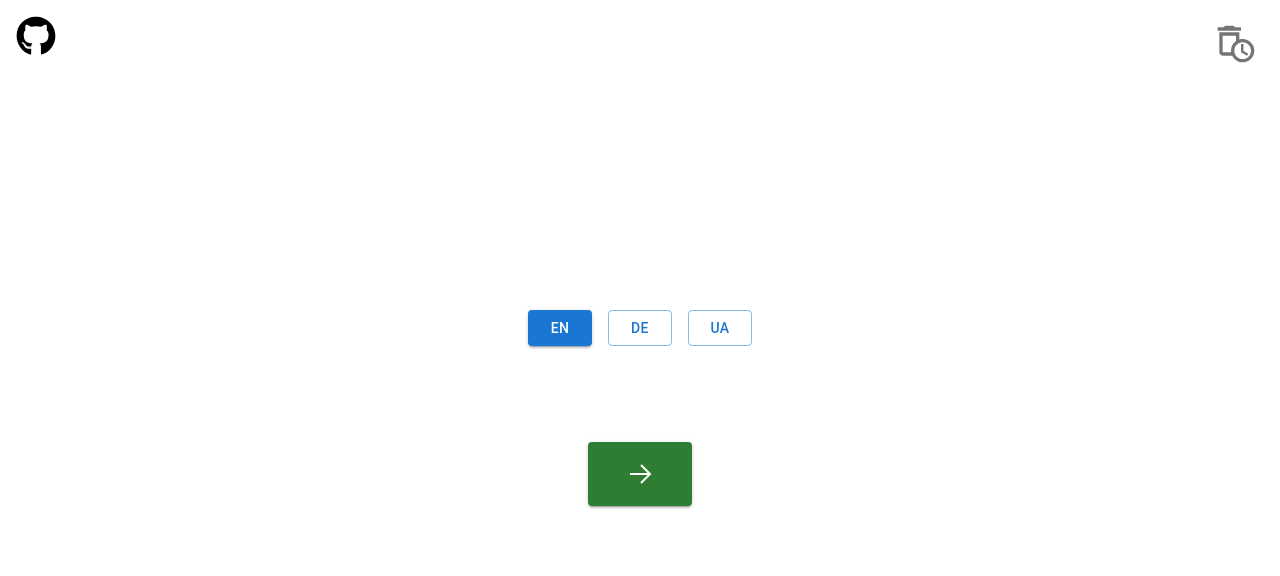
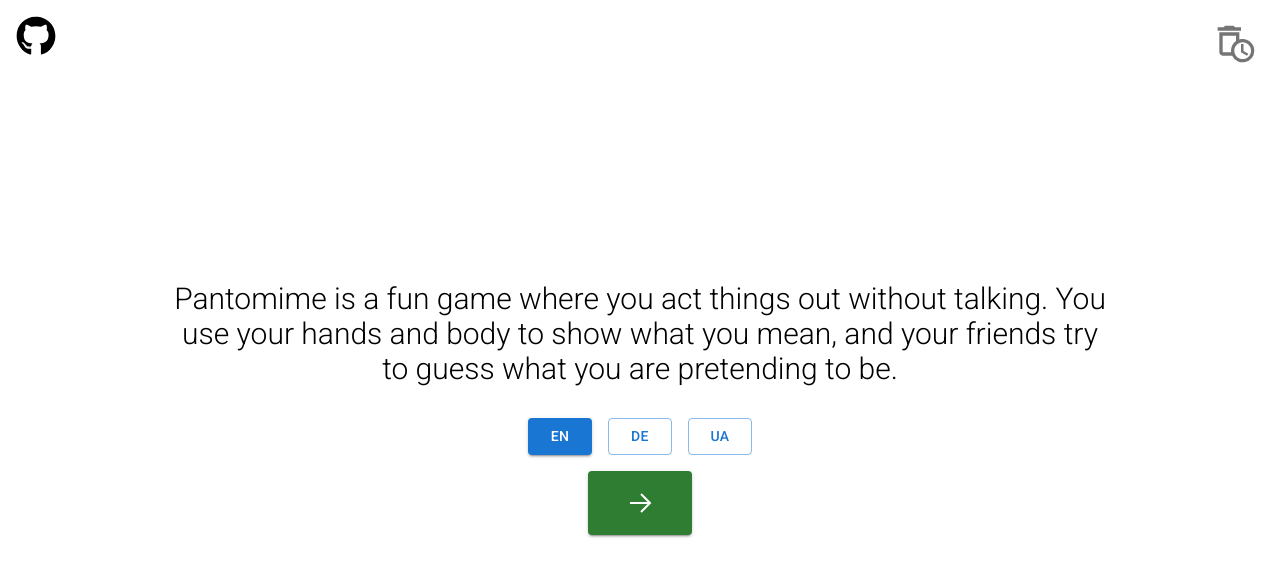
Before and after one commit to oleksii-pi/pantomime, a React (Create React App) app: page / in a window 1280 px wide. Shown: the top 576 px of the page. Built offline with nearby package versions, Linux system fonts and the light colour scheme.

Commit message:
Add translations, add short description on a landing page

```diff
--- a/public/index.html
+++ b/public/index.html
@@ -9,6 +9,12 @@
       name="description"
       content="Pantomime game"
     />
+    <link rel="preconnect" href="https://fonts.googleapis.com" />
+    <link rel="preconnect" href="https://fonts.gstatic.com" crossorigin />
+    <link
+      rel="stylesheet"
+      href="https://fonts.googleapis.com/css2?family=Roboto:wght@300;400;500;700&display=swap"
+    />
 
     <title>Pantomime - Game for Kids 5-7 Years</title>
   </head>
--- a/src/App.tsx
+++ b/src/App.tsx
@@ -3,12 +3,14 @@ import './App.css';
 import LandingPage from './components/LandingPage';
 import WordPage from './components/WordPage';
 import { LanguageProvider } from './LanguageContext';
+import { TranslationProvider } from './TranslationContext';
 
 function App() {
   const [currentPage, setCurrentPage] = useState<'landing' | 'word'>('landing');
 
   return (
     <LanguageProvider>
+      <TranslationProvider>
         <div className="App">
           {currentPage === 'landing' && (
             <LandingPage onStart={() => setCurrentPage('word')} />
@@ -17,6 +19,7 @@ function App() {
             <WordPage />
           )}
         </div>
+      </TranslationProvider>
     </LanguageProvider>
   );
 }
--- /dev/null
+++ b/src/TranslationContext.tsx
@@ -0,0 +1,64 @@
+import React, {
+  createContext,
+  useContext,
+  useState,
+  useEffect,
+  ReactNode,
+  useCallback,
+} from 'react';
+import LanguageContext from './LanguageContext';
+
+interface TranslationContextProps {
+  t: (key: string) => string;
+}
+
+const TranslationContext = createContext<TranslationContextProps>({
+  t: (key: string) => key,
+});
+
+export const TranslationProvider = ({ children }: { children: ReactNode }) => {
+  const { language } = useContext(LanguageContext);
+  const [translations, setTranslations] = useState<{ [key: string]: any }>({});
+
+  useEffect(() => {
+    const loadTranslations = async () => {
+      try {
+        const translationModule = await import(`./translations/${language}.json`);
+        setTranslations(translationModule.default || translationModule);
+      } catch (error) {
+        console.error(
+          `Error loading translation file for language "${language}":`,
+          error
+        );
+        setTranslations({});
+      }
+    };
+    loadTranslations();
+  }, [language]);
+
+  const t = useCallback(
+    (key: string): string => {
+      const keys = key.split('.');
+      let result: any = translations;
+
+      for (const k of keys) {
+        if (result && result.hasOwnProperty(k)) {
+          result = result[k];
+        } else {
+          return key;
+        }
+      }
+
+      return typeof result === 'string' ? result : key;
+    },
+    [translations]
+  );
+
+  return (
+    <TranslationContext.Provider value={{ t }}>
+      {children}
+    </TranslationContext.Provider>
+  );
+};
+
+export default TranslationContext;
--- a/src/components/LandingPage.tsx
+++ b/src/components/LandingPage.tsx
@@ -4,6 +4,7 @@ import { Box, Button, IconButton, Stack } from '@mui/material';
 import { MdOutlineAutoDelete } from "react-icons/md";
 import { GrLinkNext } from 'react-icons/gr';
 import { FaGithub } from 'react-icons/fa';
+import TranslationContext from '../TranslationContext';
 
 
 interface LandingPageProps {
@@ -12,6 +13,7 @@ interface LandingPageProps {
 
 const LandingPage: React.FC<LandingPageProps> = ({ onStart }) => {
   const { language, setLanguage, codeToName, languages } = useContext(LanguageContext);
+  const { t } = useContext(TranslationContext);
 
   const handleLanguageChange = (lang: string) => {
     setLanguage(lang);
@@ -43,6 +45,17 @@ const LandingPage: React.FC<LandingPageProps> = ({ onStart }) => {
       >
         <MdOutlineAutoDelete size={40} />
       </IconButton>
+      <Box
+        sx={{
+          mb: 2,
+          textAlign: 'center',
+          mx: { xs: 2, md: 20 }
+        }}
+      >
+        <p style={{ fontFamily: 'Roboto, Arial, sans-serif', fontSize: '30px', fontWeight: '300', margin: '0 0 16px 0' }}>
+          {t('game.description')}
+        </p>
+      </Box>
       <Box sx={{ mb: 2 }}>
         <Stack direction="row" spacing={2}>
           {languages.map((lang) => (
@@ -61,7 +74,7 @@ const LandingPage: React.FC<LandingPageProps> = ({ onStart }) => {
         onClick={onStart}
         variant="contained"
         color="success"
-        sx={{ fontSize: '24px', padding: '20px 40px', marginTop: 10 }}
+        sx={{ fontSize: '24px', padding: '20px 40px' }}
       >
         <GrLinkNext />
       </Button>
--- /dev/null
+++ b/src/translations/de.json
@@ -0,0 +1,5 @@
+{
+  "game": {
+    "description": "Pantomime ist ein lustiges Spiel, bei dem man Dinge ohne zu sprechen darstellt. Man benutzt seine Hände und seinen Körper, um zu zeigen, was man meint, und die Freunde versuchen zu erraten, was man darstellt."
+  }
+}
--- /dev/null
+++ b/src/translations/en.json
@@ -0,0 +1,5 @@
+{
+  "game": {
+    "description": "Pantomime is a fun game where you act things out without talking. You use your hands and body to show what you mean, and your friends try to guess what you are pretending to be."
+  }
+}
--- /dev/null
+++ b/src/translations/uk.json
@@ -0,0 +1,5 @@
+{
+  "game": {
+    "description": "Пантоміма - це весела гра, де ви зображуєте різні речі без слів. Ви використовуєте руки та тіло, щоб показати, що маєте на увазі, а ваші друзі намагаються вгадати, ким ви прикидаєтеся."
+  }
+}
```
Lines whose indentation alone changed are shown as unchanged.
